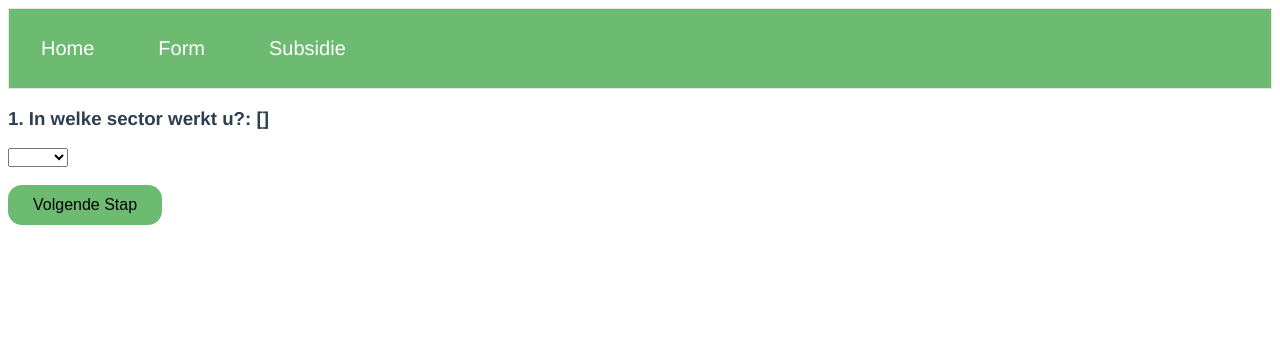
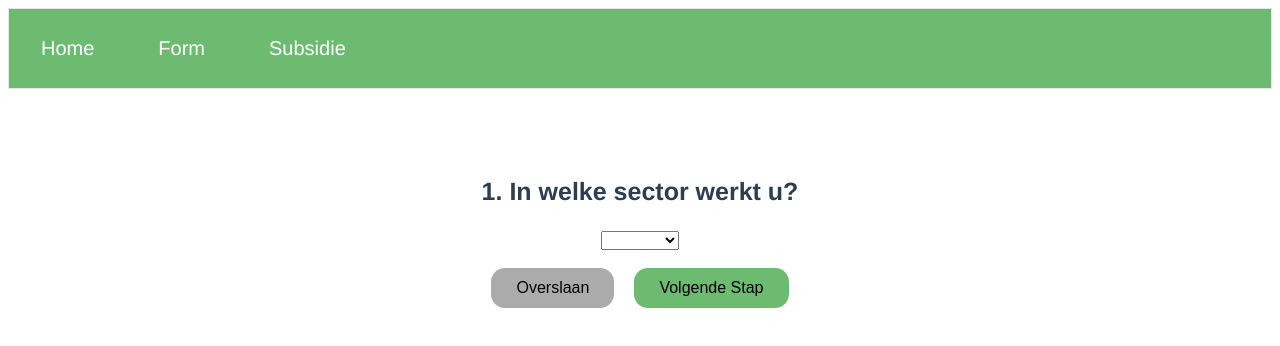
Before and after one commit to Ayoub2K/SnelSubsidies, a Vue app in the folder webapp/: page /form in a window 1280 px wide. Shown: the top 346 px of the page. Built offline with nearby package versions, Linux system fonts and the light colour scheme.

Commit message:
Update StepFormComponent.vue

```diff
--- a/webapp/src/components/StepFormComponent.vue
+++ b/webapp/src/components/StepFormComponent.vue
@@ -1,21 +1,16 @@
 <template>
-  <form @submit.prevent="submit">
+  <form @submit.prevent="submit" class="vragenForm">
     <section v-if="step === 1">
-      <h3>1. In welke sector werkt u?: {{ sector }}</h3>
+      <h3>1. In welke sector werkt u?</h3>
       <select v-model="sector" class="select">
-        <option value="1">One</option>
-        <option value="2">Two</option>
-        <option value="3">Three</option>
-        <option value="4">Four</option>
-        <option value="5">Five</option>
-        <option value="6">Six</option>
-        <option value="7">Seven</option>
-        <option value="8">Eight</option>
+        <option value="1">data-leeg</option>
+        <option value="2">data-leeg</option>
+        <option value="3">data-leeg</option>
       </select>
     </section>
 
     <section v-if="step === 2">
-      <h3>2. onder welke thema valt uw project?: {{ thema }}</h3>
+      <h3>2. onder welke thema valt uw project?</h3>
       <select v-model="thema">
         <option disabled value="">thema</option>
         <option>Circulair bouwen</option>
@@ -35,7 +30,7 @@
     </section>
 
     <section v-if="step === 3">
-      <h3>3. wat is het type van uw activiteit?: {{ typeActiviteit }}</h3>
+      <h3>3. wat is het type van uw activiteit?</h3>
       <select v-model="typeActiviteit">
         <option disabled value="">type activiteit</option>
         <option>A</option>
@@ -45,22 +40,22 @@
     </section>
 
     <section v-if="step === 4">
-      <h3>4. wat is het minimaal benodigd subsidiebedrag?: €{{ budget }}</h3>
+      <h3>4. wat is het minimaal benodigd subsidiebedrag?</h3>
       €<input v-model="budget" placeholder="0"/>
     </section>
 
     <section v-if="step === 5">
-      <h3>5. wat is uw beoogde startdatum?: {{ startDatum }}</h3>
+      <h3>5. wat is uw beoogde startdatum?</h3>
       <input type="date" v-model="startDatum" min="2022-01-01">
     </section>
 
     <section v-if="step === 6">
-      <h3>6. wat is uw beoogde einddatum?: {{ eindDatum }}</h3>
+      <h3>6. wat is uw beoogde einddatum?</h3>
       <input type="date" v-model="eindDatum" min="2022-01-01">
     </section>
 
     <section v-if="step === 7">
-      <h3>7. wat is de projectlocatie?: {{ projectlocatie }}</h3>
+      <h3>7. wat is de projectlocatie?</h3>
       <select v-model="projectlocatie">
         <option disabled value="">projectlocatie</option>
         <option>Gelderland</option>
@@ -70,13 +65,13 @@
     </section>
 
     <section v-if="step === 8">
-      <h3>8. kunt u cofinancieren? : {{ bijdrage }}</h3>
+      <h3>8. kunt u cofinancieren?</h3>
       <input type="checkbox" id="checkbox" v-model="bijdrage"/>
       <label for="checkbox">{{ bijdrage }}</label>
     </section>
 
     <section v-if="step === 9">
-      <h3>9. wat is het type samenwerking?: {{ samenwerking }}</h3>
+      <h3>9. wat is het type samenwerking?</h3>
       <select v-model="samenwerking">
         <option disabled value="">type samenwerking</option>
         <option>Nee</option>
@@ -91,8 +86,11 @@
     </section>
     <br/>
 
-    <button class="button btn-prev" v-if="step !== 1" @click.prevent="prevStep">Vorige Stap</button>
-    <button class="button btn-next"  v-if="step !== totalsteps" @click.prevent="nextStep">Volgende Stap</button>
+    <div class="buttons">
+      <button class="button btn-prev" v-if="step !== 1" @click.prevent="prevStep">Vorige Stap</button>
+      <button class="button btn-skip" v-if="step !== totalsteps" @click.prevent="nextStep">Overslaan</button>
+      <button class="button btn-next" v-if="step !== totalsteps" @click.prevent="nextStep">Volgende Stap</button>
+    </div>
 
   </form>
 </template>
@@ -115,22 +113,22 @@ export default {
       samenwerking: []
     }
   },
-  methods:{
-    setstorage(){
-      sessionStorage.setItem('sector',JSON.stringify(this.sector))
-      sessionStorage.setItem('thema',JSON.stringify(this.thema))
-      sessionStorage.setItem('typeActiviteit',JSON.stringify(this.typeActiviteit))
-      sessionStorage.setItem('budget',JSON.stringify(this.budget))
-      sessionStorage.setItem('startDatum',JSON.stringify(this.startDatum))
-      sessionStorage.setItem('eindDatum',JSON.stringify(this.eindDatum))
-      sessionStorage.setItem('projectlocatie',JSON.stringify(this.projectlocatie))
-      sessionStorage.setItem('bijdrage',JSON.stringify(this.bijdrage))
-      sessionStorage.setItem('samenwerking',JSON.stringify(this.samenwerking))
+  methods: {
+    setstorage() {
+      sessionStorage.setItem('sector', JSON.stringify(this.sector))
+      sessionStorage.setItem('thema', JSON.stringify(this.thema))
+      sessionStorage.setItem('typeActiviteit', JSON.stringify(this.typeActiviteit))
+      sessionStorage.setItem('budget', JSON.stringify(this.budget))
+      sessionStorage.setItem('startDatum', JSON.stringify(this.startDatum))
+      sessionStorage.setItem('eindDatum', JSON.stringify(this.eindDatum))
+      sessionStorage.setItem('projectlocatie', JSON.stringify(this.projectlocatie))
+      sessionStorage.setItem('bijdrage', JSON.stringify(this.bijdrage))
+      sessionStorage.setItem('samenwerking', JSON.stringify(this.samenwerking))
     },
-    nextStep:function (){
+    nextStep: function () {
       this.step++;
     },
-    prevStep:function (){
+    prevStep: function () {
       this.step--;
     },
     submit() {
@@ -143,6 +141,22 @@ export default {
 }
 </script>
 <style scoped>
+.buttons{
+  text-align: center;
+}
+.vragenForm {
+  padding-top: 5%;
+  width: 100%;
+}
+
+h3 {
+  text-align: center;
+  font-size: 25px;
+}
+
+section {
+  text-align: center;
+}
 
 .button {
   border: none;
@@ -152,15 +166,16 @@ export default {
   text-decoration: none;
   display: inline-block;
   font-size: 16px;
+  margin: 0 10px;
 }
 
 .btn-prev {
-  background-color: #ababab;
+  background-color: #e0933a;
 }
 
 .btn-prev:hover {
-  cursor:pointer;
-  background-color: #cecece;
+  cursor: pointer;
+  background-color: #9d6e39;
 }
 
 .btn-next {
@@ -168,8 +183,17 @@ export default {
 }
 
 .btn-next:hover {
-  cursor:pointer;
+  cursor: pointer;
   background-color: #89db8e;
 }
 
+.btn-skip {
+  background-color: #ababab;
+}
+
+.btn-skip:hover {
+  cursor: pointer;
+  background-color: #cecece;
+}
+
 </style>
```
